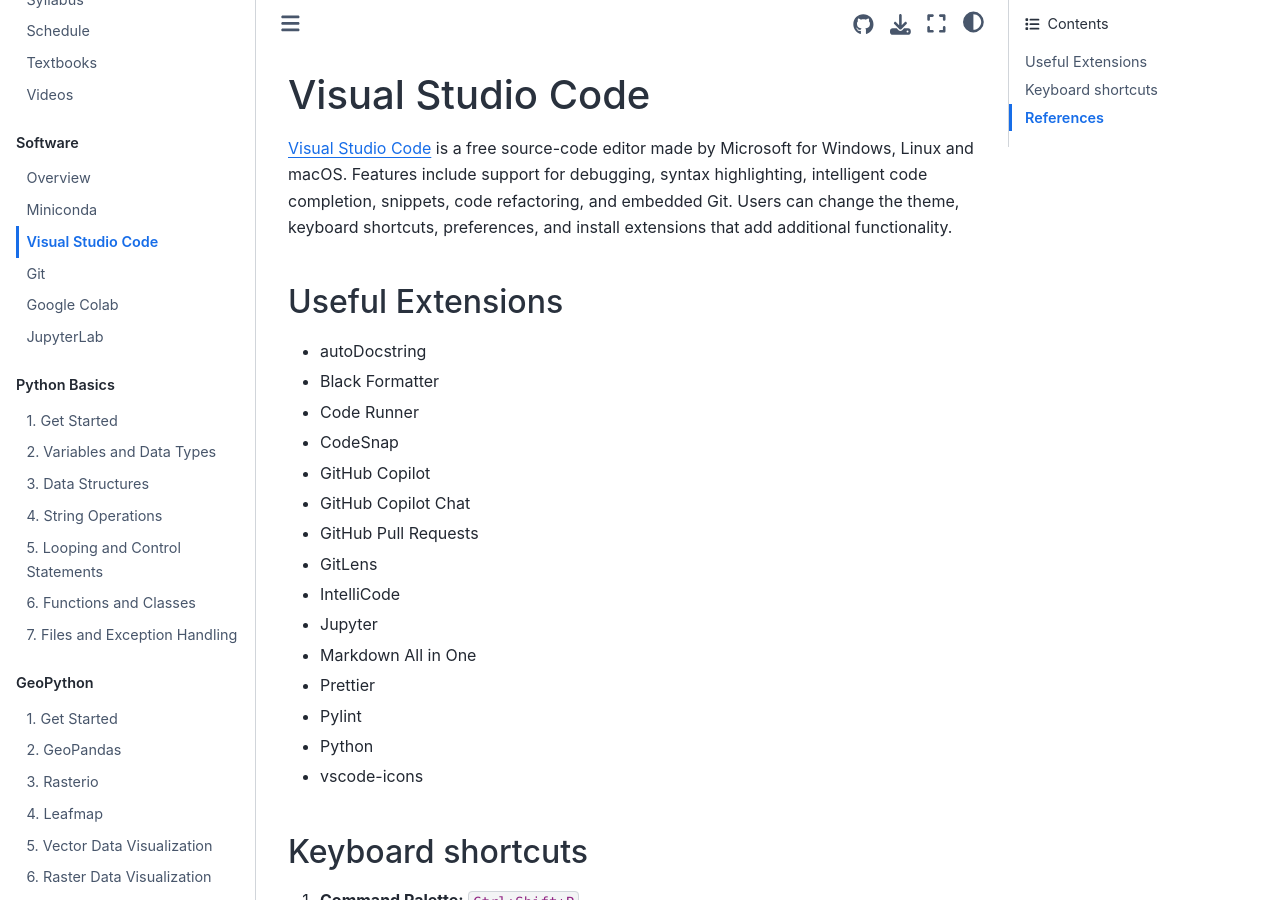
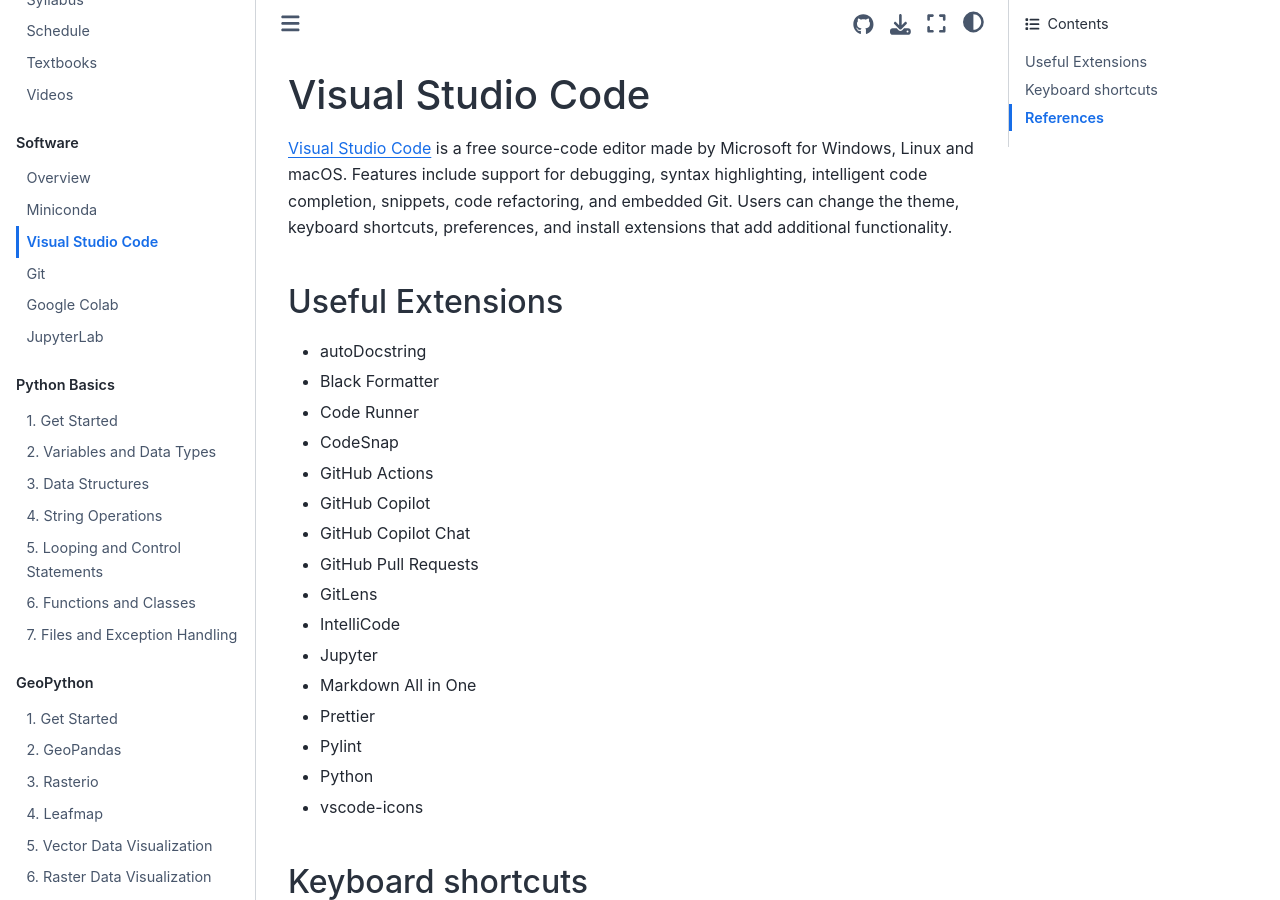
Before and after one commit to giswqs/geog-312, a Jupyter Book: the page built from book/software/vscode.md, in a window 1280 px wide and 900 px high. Built offline with Jupyter Book 1.0.4 settings and Sphinx 7.4.7 and the Sphinx Book theme 1.1.4, drawn with Linux system fonts in a browser that asks for light colours.

Commit message:
Add GitHub Actions

```diff
--- a/book/software/vscode.md
+++ b/book/software/vscode.md
@@ -8,6 +8,7 @@
 - Black Formatter
 - Code Runner
 - CodeSnap
+- GitHub Actions
 - GitHub Copilot
 - GitHub Copilot Chat
 - GitHub Pull Requests
```
